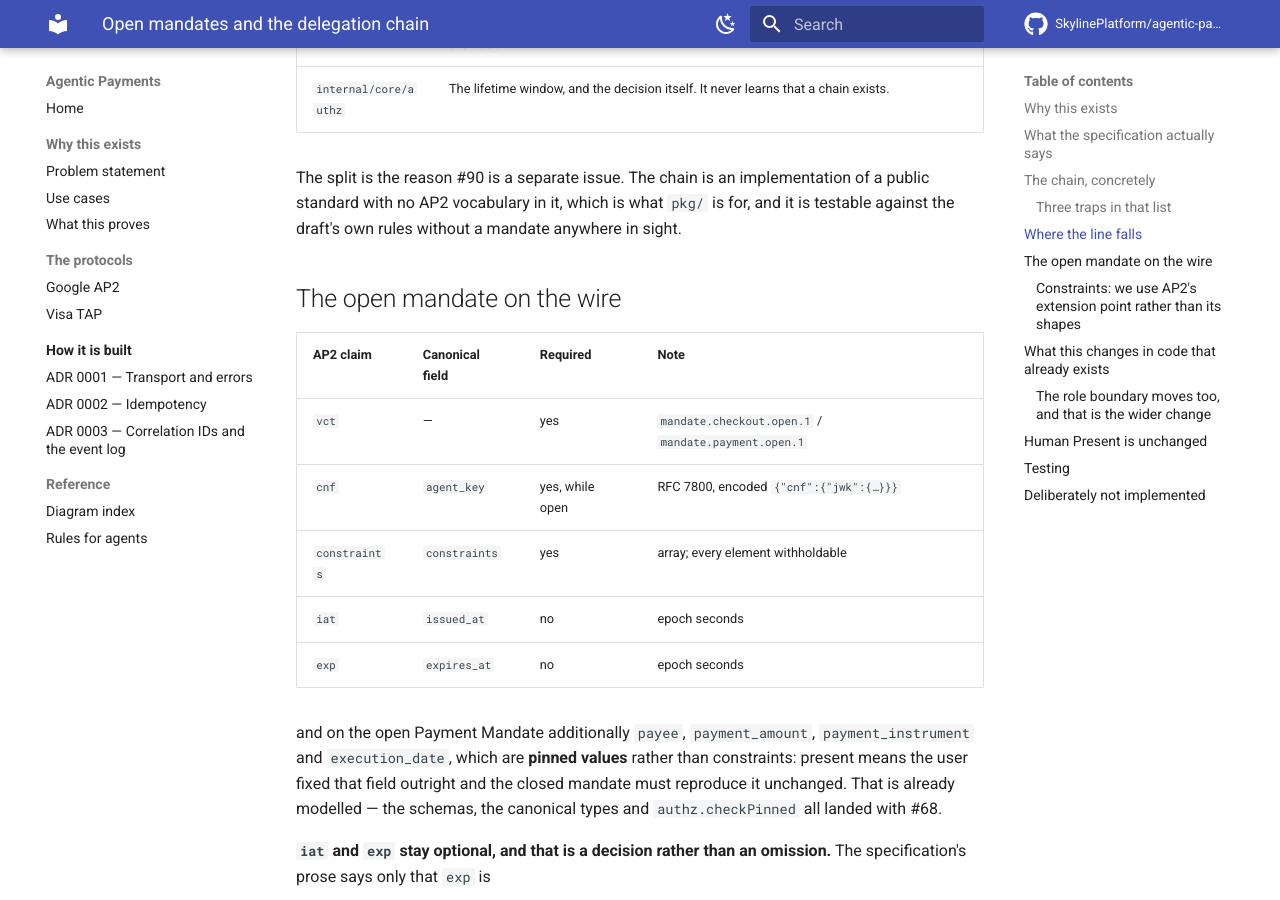
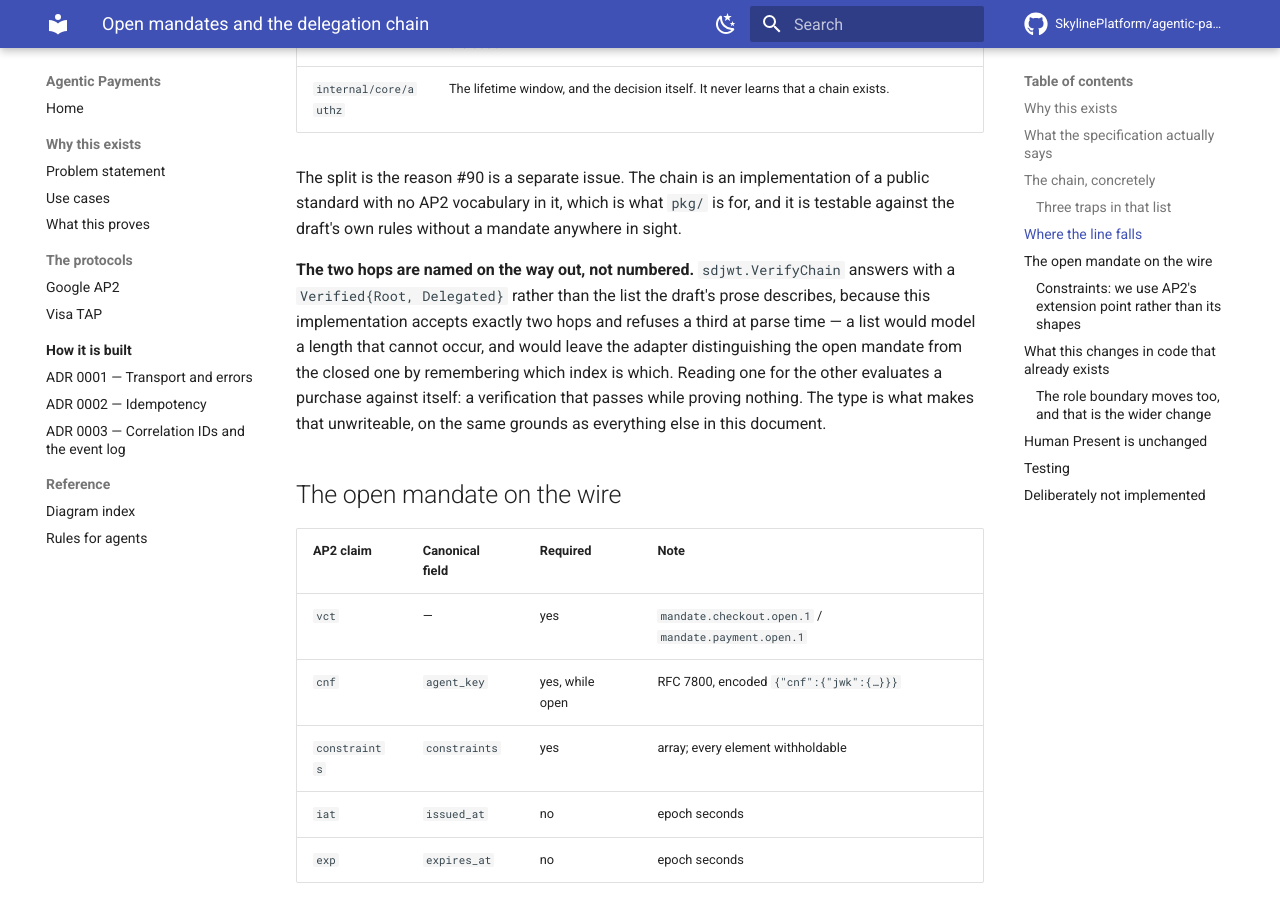
Before and after one commit to SkylinePlatform/agentic-payments, an MkDocs documentation site: the page built from docs/specs/2026-08-06-open-mandates-and-the-delegation-chain.md, in a window 1280 px wide and 900 px high, scrolled down 2656 px. Built offline with MkDocs 1.6.1 and Material for MkDocs 9.7.7, drawn with Linux system fonts in a browser that asks for light colours; comment, search, counter and statistics services are not loaded; some of the changed text lies outside the part shown.

Commit message:
docs(ap2): close the constraint-prefix decision, record the named hops
The spec carried tech.ethernal.ap2.expression.1 as an open decision
after it had been made, which is the drift a spec exists to prevent.

Also records why VerifyChain answers with a named pair rather than the
list the draft's prose describes: this implementation refuses a third
hop at parse time, so a list would model a length that cannot occur and
would leave the adapter telling the open mandate from the closed one by
index.

Refs #12
Refs #90

Co-Authored-By: Claude Opus 5 (1M context) <noreply@anthropic.com>

```diff
--- a/docs/specs/2026-08-06-open-mandates-and-the-delegation-chain.md
+++ b/docs/specs/2026-08-06-open-mandates-and-the-delegation-chain.md
@@ -118,6 +118,16 @@ of a public standard with no AP2 vocabulary in it, which is what `pkg/` is for,
 and it is testable against the draft's own rules without a mandate anywhere in
 sight.
 
+**The two hops are named on the way out, not numbered.** `sdjwt.VerifyChain`
+answers with a `Verified{Root, Delegated}` rather than the list the draft's
+prose describes, because this implementation accepts exactly two hops and
+refuses a third at parse time — a list would model a length that cannot occur,
+and would leave the adapter distinguishing the open mandate from the closed one
+by remembering which index is which. Reading one for the other evaluates a
+purchase against itself: a verification that passes while proving nothing. The
+type is what makes that unwriteable, on the same grounds as everything else in
+this document.
+
 ## The open mandate on the wire
 
 | AP2 claim | Canonical field | Required | Note |
@@ -175,9 +185,12 @@ requires and which failing-open would silently defeat. And our divergence
 becomes a declared extension rather than an undeclared incompatibility — the
 difference between using a standard's escape hatch and ignoring its schema.
 
-**Open decision:** the prefix itself. `tech.ethernal.ap2.expression.1` is the
-proposal, following AP2's own habit of a version suffix. It is one constant in
-`vct.go`'s neighbourhood and cheap to change before anything signs one.
+The name is **`tech.ethernal.ap2.expression.1`**, decided 2026-08-06. It follows
+AP2's own habit of a version suffix, for the same reason AP2 has one: the next
+shape of our expression tree is a different constraint type rather than a
+silently different reading of this one. It is a single constant in `vct.go`'s
+neighbourhood, and it is cheap to change only until something signs one — after
+that it is a mandate nobody can verify.
 
 ## What this changes in code that already exists
 
```
